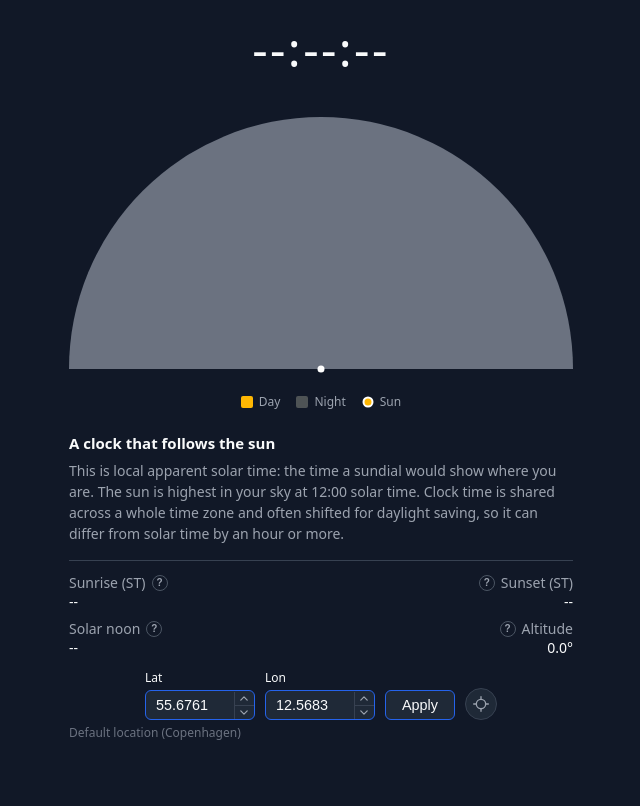
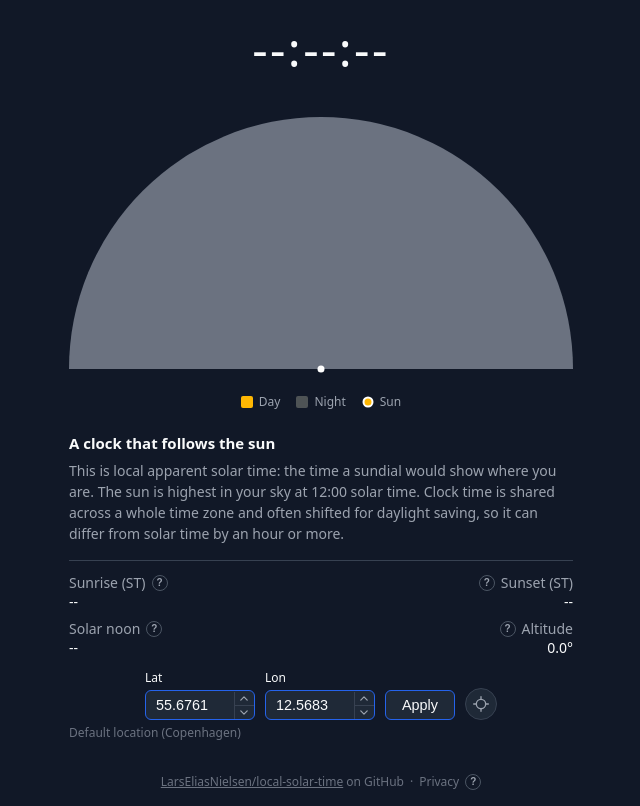
Before and after one commit to LarsEliasNielsen/local-solar-time, a React (Vite) app in the folder web/: page / in a window 1280 px wide. Shown: the whole page, without its empty margins (319-959 px from the left). Built offline with nearby package versions, Linux system fonts and the light colour scheme; no server answers.

Commit message:
Add privacy notice and repo link

```diff
--- a/web/src/App.tsx
+++ b/web/src/App.tsx
@@ -3,12 +3,18 @@ import SolarClock from './SolarClock';
 import ClockDisplay from './ClockDisplay';
 import ClockIntro from './ClockIntro';
 import ClockLegend from './ClockLegend';
+import InfoTip from './InfoTip';
 import SolarInfo from './SolarInfo';
 import LocationControls from './LocationControls';
 import { getLocation } from './geo';
 import { openSocket } from './ws';
 import { THEME } from './theme';
 import type { SolarUpdate, LocationSource } from './types';
+
+const PRIVACY_NOTE =
+  'Your browser asks before sharing your location. Whether shared or typed in, your coordinates go to our server ' +
+  'only to calculate the sun for your spot. They are never stored or logged, and the site uses no cookies or ' +
+  'tracking. Without permission, the app shows Copenhagen until you enter coordinates.';
 
 const DEFAULT_LAT = 55.6761;
 const DEFAULT_LON = 12.5683;
@@ -200,6 +206,17 @@ export default function App() {
         onLatChange={setLatInput} onLonChange={setLonInput}
         onSubmit={handleManualSubmit} onGeoButton={handleGeoButton}
       />
+      <footer style={{ display: 'flex', justifyContent: 'center', alignItems: 'center', flexWrap: 'wrap', gap: '6px', marginTop: '32px', fontSize: '0.75rem', color: THEME.textDim }}>
+        <span>
+          <a href="https://github.com/LarsEliasNielsen/local-solar-time" style={{ color: 'inherit' }}>
+            LarsEliasNielsen/local-solar-time
+          </a>{' '}
+          on GitHub
+        </span>
+        <span aria-hidden="true">·</span>
+        <span>Privacy</span>
+        <InfoTip label="privacy" ariaLabel="How your location is handled" text={PRIVACY_NOTE} align="right" placement="top" />
+      </footer>
     </div>
   );
 }
--- a/web/src/InfoTip.tsx
+++ b/web/src/InfoTip.tsx
@@ -5,10 +5,12 @@ interface InfoTipProps {
   text: string;
   label: string;
   align?: 'left' | 'right';
+  placement?: 'top' | 'bottom';
+  ariaLabel?: string;
 }
 
 // Small "?" badge that shows a plain-language hint on hover, focus, or tap.
-export default function InfoTip({ text, label, align = 'left' }: InfoTipProps) {
+export default function InfoTip({ text, label, align = 'left', placement = 'bottom', ariaLabel }: InfoTipProps) {
   const [hovered, setHovered] = useState(false);
   const [pinned, setPinned] = useState(false);
   const id = useId();
@@ -40,7 +42,7 @@ export default function InfoTip({ text, label, align = 'left' }: InfoTipProps) {
     >
       <button
         type="button"
-        aria-label={`What is ${label}?`}
+        aria-label={ariaLabel ?? `What is ${label}?`}
         aria-describedby={open ? id : undefined}
         aria-expanded={open}
         onClick={() => setPinned(true)}
@@ -68,7 +70,7 @@ export default function InfoTip({ text, label, align = 'left' }: InfoTipProps) {
           role="tooltip"
           style={{
             position: 'absolute',
-            top: 'calc(100% + 6px)',
+            [placement === 'bottom' ? 'top' : 'bottom']: 'calc(100% + 6px)',
             [align]: 0,
             zIndex: 10,
             width: 'max-content',
```
